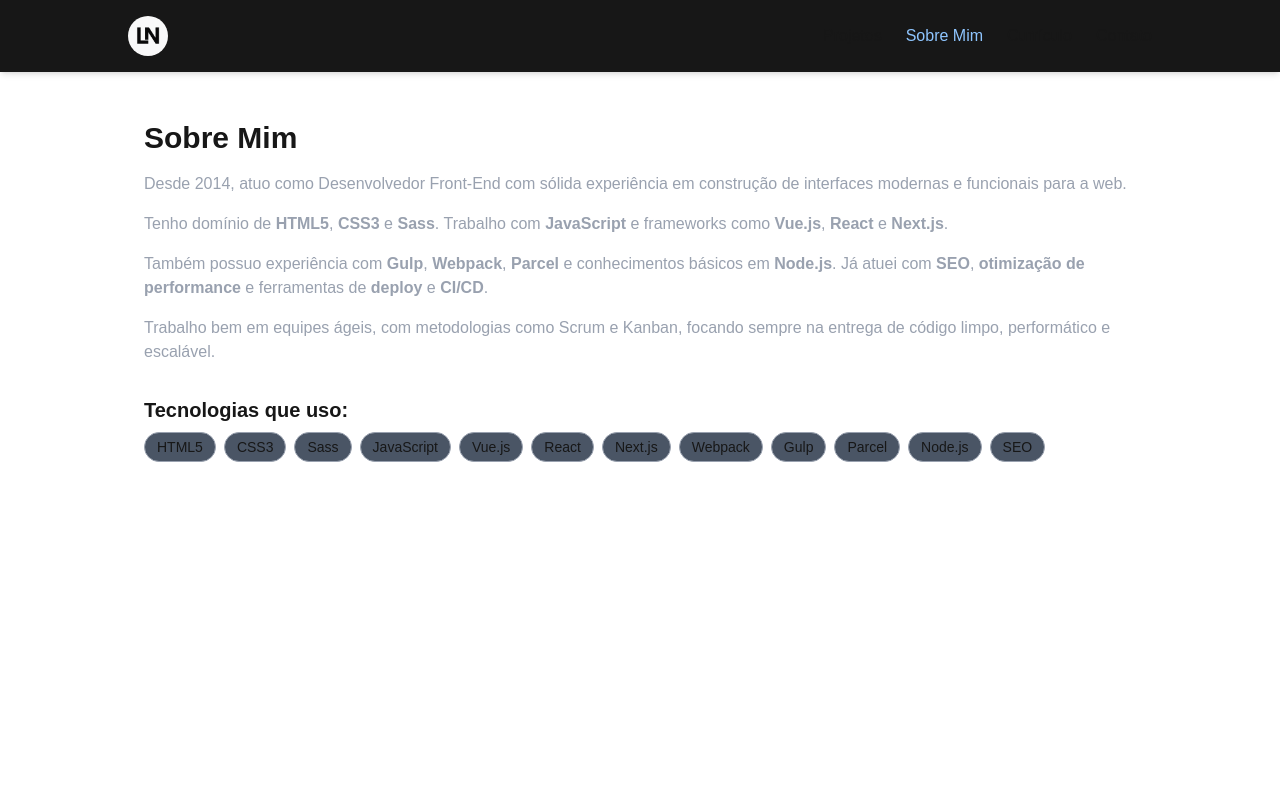
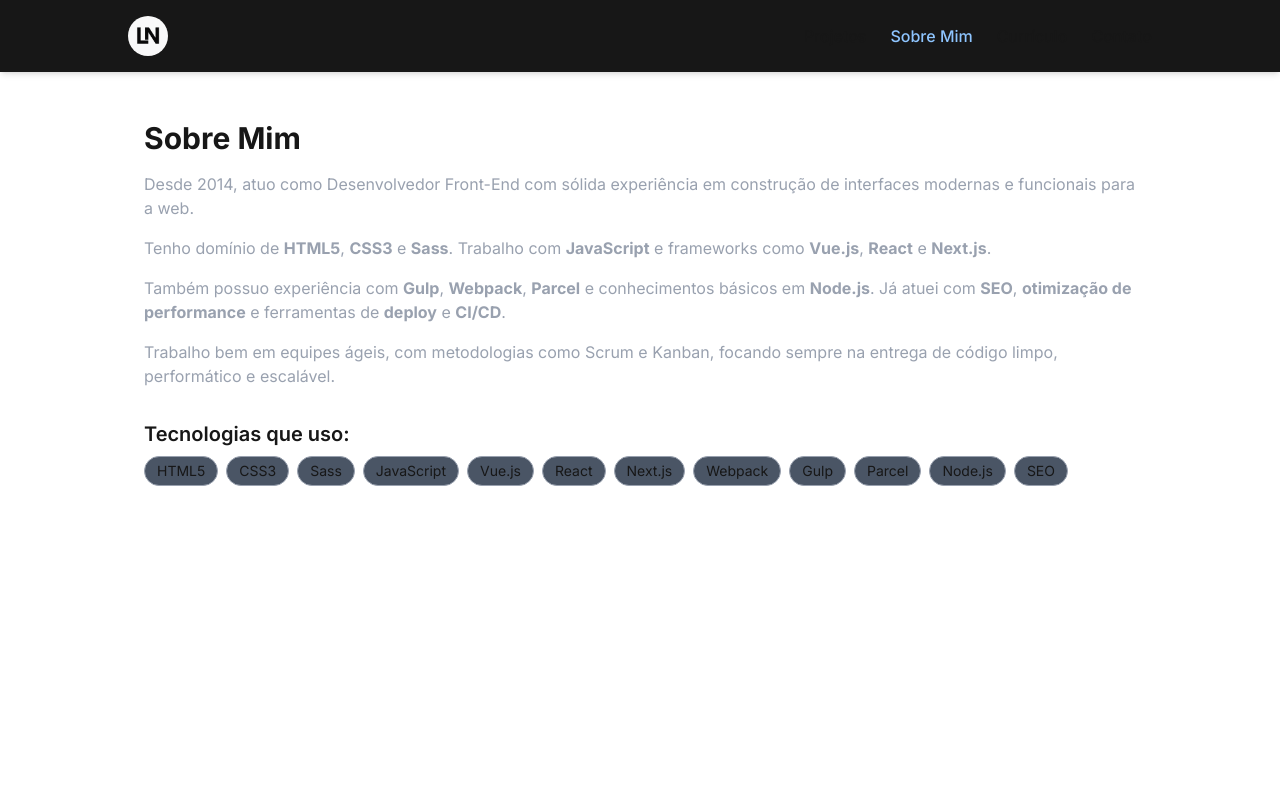
Before and after one commit to lucasoneves/my-portfolio, a Next.js app: page /sobre in a window 1280 px wide. Shown: the top 800 px of the page. Built offline with nearby package versions, Linux system fonts and the light colour scheme.

Commit message:
Font inter

```diff
--- a/app/layout.tsx
+++ b/app/layout.tsx
@@ -3,6 +3,7 @@ import "./globals.css";
 import Header from "@/components/Header";
 import Footer from "@/components/Footer";
 import { Analytics } from "@vercel/analytics/next";
+import { Inter } from "next/font/google";
 
 import { projectConfig } from "@/utils/project-config";
 
@@ -11,6 +12,8 @@ export const metadata = {
   description: `Portfólio de ${projectConfig.name}, Desenvolvedor Front-End com experiência em React, Next.js, Vue, TypeScript e desenvolvimento de interfaces web modernas e responsivas`,
 };
 
+const inter = Inter({ subsets: ["latin"] });
+
 export default function RootLayout({
   children,
 }: {
@@ -18,7 +21,7 @@ export default function RootLayout({
 }) {
   return (
     <html lang="pt-BR">
-      <body className="bg-black text-gray-900">
+      <body className={`${inter.className} bg-black text-gray-900`}>
         <Header />
         <main className="max-w-5xl mx-auto px-4 py-12 min-h-screen">
           {children}
```
